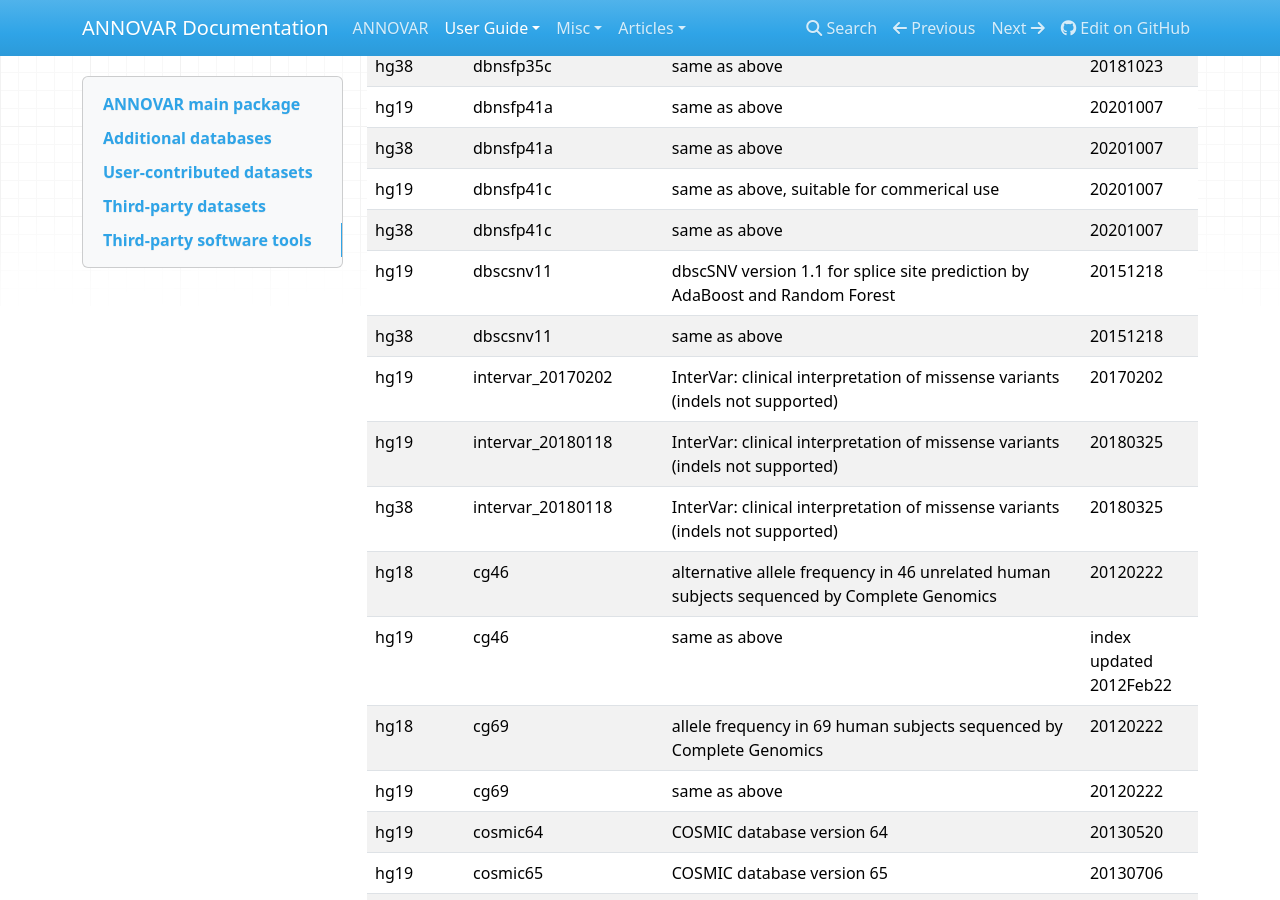
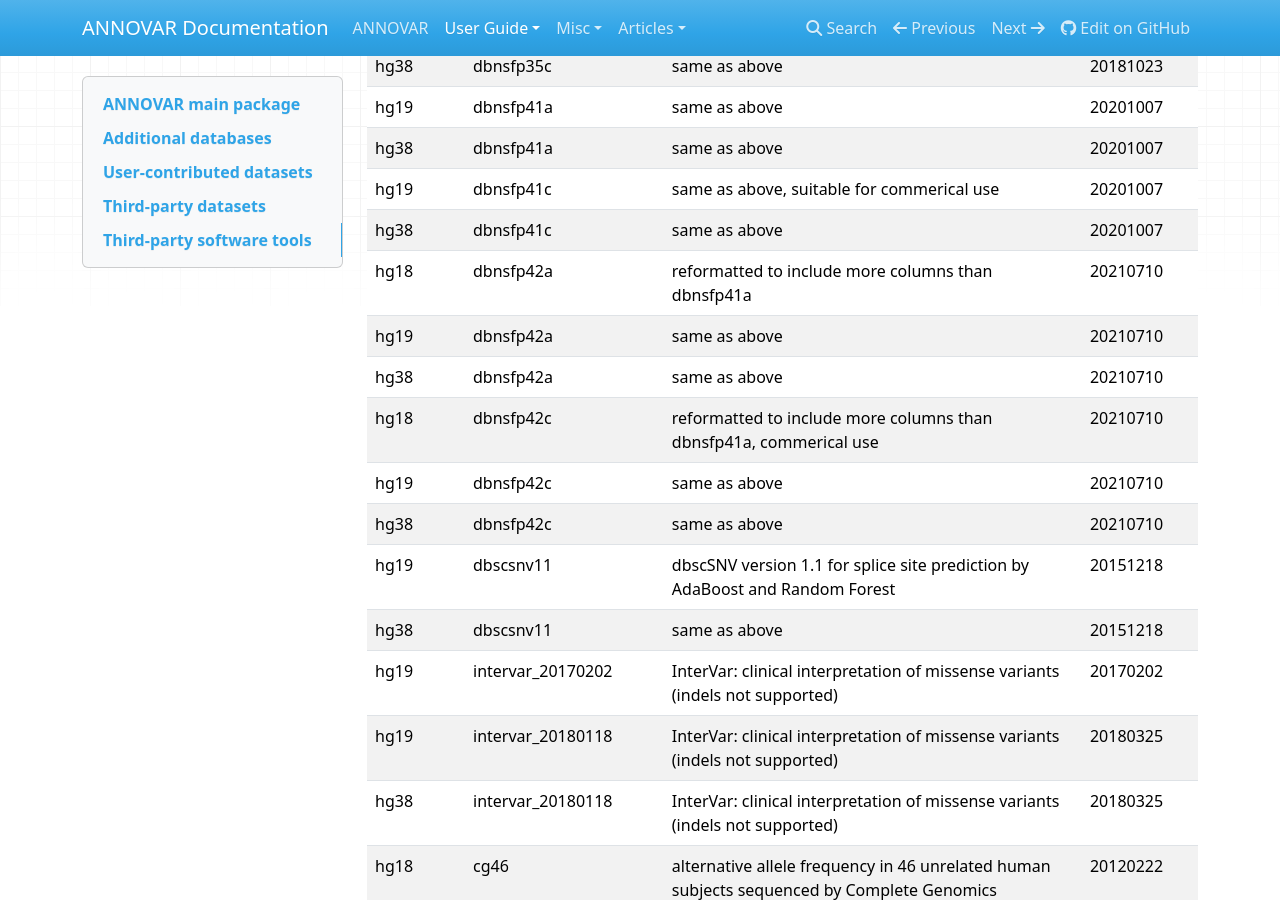
Before and after one commit to WGLab/doc-ANNOVAR, an MkDocs documentation site: the page built from docs/user-guide/download.md, in a window 1280 px wide and 900 px high, scrolled down 2343 px. Built offline with MkDocs 1.6.1, drawn with Linux system fonts in a browser that asks for light colours; nearby versions of some CDN libraries; comment, search, counter and statistics services are not loaded; old or Windows-style settings are respelled for this version of MkDocs.

Commit message:
Update download.md

```diff
--- a/docs/user-guide/download.md
+++ b/docs/user-guide/download.md
@@ -60,6 +60,12 @@ NOTE: several whole-genome databases (cadd, cadd13, fathmm, dann, eigen, gerp++,
 | hg38 | dbnsfp41a | same as above | 20201007 |
 | hg19 | dbnsfp41c | same as above, suitable for commerical use | 20201007 |
 | hg38 | dbnsfp41c | same as above | 20201007 |
+| hg18 | dbnsfp42a | reformatted to include more columns than dbnsfp41a | 20210710 |
+| hg19 | dbnsfp42a | same as above | 20210710 |
+| hg38 | dbnsfp42a | same as above | 20210710 |
+| hg18 | dbnsfp42c | reformatted to include more columns than dbnsfp41a, commerical use | 20210710 |
+| hg19 | dbnsfp42c | same as above | 20210710 |
+| hg38 | dbnsfp42c | same as above | 20210710 |
 | hg19 | dbscsnv11 | dbscSNV version 1.1 for splice site prediction by AdaBoost and Random Forest | 20151218 |
 | hg38 | dbscsnv11 | same as above | 20151218 |
 | hg19 | intervar_20170202 | InterVar: clinical interpretation of missense variants (indels not supported)| 20170202 |
```
